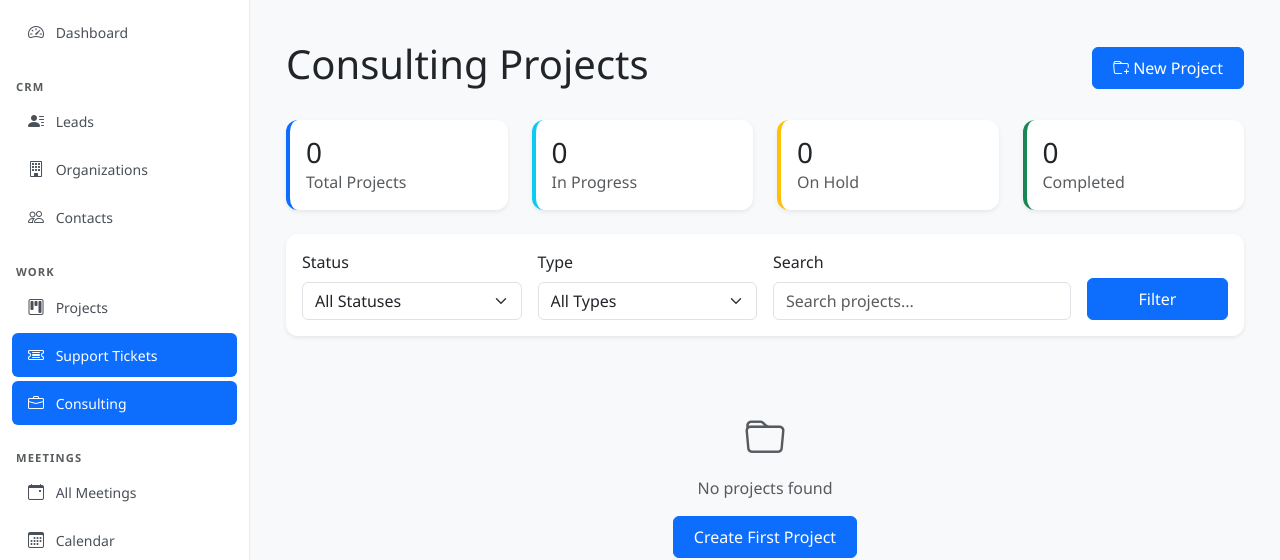
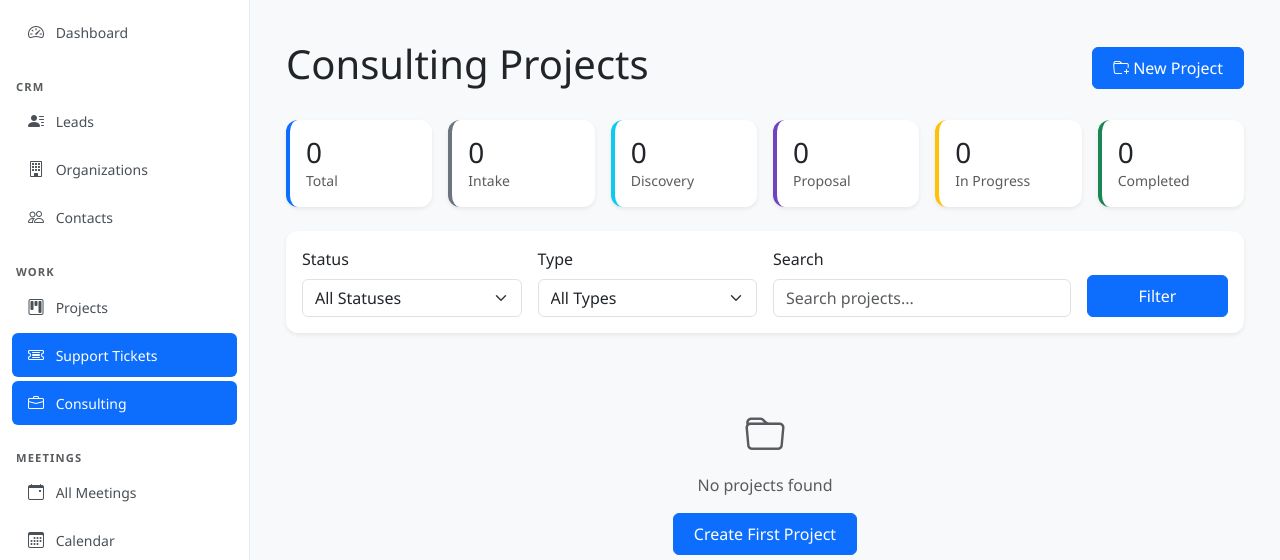
Before and after one commit to jeuanimo/mtg_portal, a Django app: page /tickets/projects/ in a window 1280 px wide. Shown: the part 64-624 px from the top of the page. Run offline with Django 5.2, Linux system fonts and the light colour scheme; the visitor is signed in with stand-in values (Sample User, id 1); data comes from the database, SQL or seed files in the repository; data that the repository does not hold is empty; parts of the project's set-up code (start-up, migrations or seed data) failed here and were passed over; some libraries are stand-ins or nearby versions.

Commit message:
fix: project list now tracks all statuses (intake/discovery/proposal); seed 7 services; consultation form multi-select services

```diff
--- a/apps/public/models.py
+++ b/apps/public/models.py
@@ -124,6 +124,9 @@ class ServiceRequest(TimeStampedModel):
         Service, on_delete=models.SET_NULL,
         null=True, blank=True, related_name='requests'
     )
+    services_requested = models.ManyToManyField(
+        Service, blank=True, related_name='consultation_requests'
+    )
     description = models.TextField(help_text='Describe your needs')
     budget_range = models.CharField(max_length=100, blank=True)
     timeline = models.CharField(max_length=100, blank=True)
--- a/apps/public/views.py
+++ b/apps/public/views.py
@@ -62,6 +62,7 @@ def industries(request):
 
 def consultation_request(request):
     """Request consultation form."""
+    available_services = Service.objects.filter(is_active=True).order_by('order', 'title')
     if request.method == 'POST':
         form = ConsultationRequestForm(request.POST)
         if form.is_valid():
@@ -70,7 +71,7 @@ def consultation_request(request):
             if not service_request.source:
                 service_request.source = 'public_consultation'
             service_request.save()
-
+            form.save_m2m()
             messages.success(
                 request,
                 'Thank you for your consultation request! '
@@ -80,10 +81,9 @@ def consultation_request(request):
     else:
         form = ConsultationRequestForm()
 
-    services = Service.objects.filter(is_active=True)
     return render(request, 'public/consultation_request.html', {
         'form': form,
-        'services': services,
+        'available_services': available_services,
     })
 
 
--- a/apps/tickets/templates/tickets/project_list.html
+++ b/apps/tickets/templates/tickets/project_list.html
@@ -12,36 +12,52 @@
     </div>
 
     <!-- Project Stats -->
-    <div class="row g-4 mb-4">
-        <div class="col-md-3">
+    <div class="row g-3 mb-4">
+        <div class="col-6 col-md-2">
             <div class="card border-0 shadow-sm h-100 border-start border-4 border-primary">
-                <div class="card-body">
+                <div class="card-body py-3">
                     <h3 class="mb-0">{{ stats.total }}</h3>
-                    <p class="text-muted mb-0">Total Projects</p>
+                    <p class="text-muted mb-0 small">Total</p>
                 </div>
             </div>
         </div>
-        <div class="col-md-3">
-            <div class="card border-0 shadow-sm h-100 border-start border-4 border-info">
-                <div class="card-body">
-                    <h3 class="mb-0">{{ stats.in_progress }}</h3>
-                    <p class="text-muted mb-0">In Progress</p>
+        <div class="col-6 col-md-2">
+            <div class="card border-0 shadow-sm h-100 border-start border-4 border-secondary">
+                <div class="card-body py-3">
+                    <h3 class="mb-0">{{ stats.intake }}</h3>
+                    <p class="text-muted mb-0 small">Intake</p>
                 </div>
             </div>
         </div>
-        <div class="col-md-3">
-            <div class="card border-0 shadow-sm h-100 border-start border-4 border-warning">
-                <div class="card-body">
-                    <h3 class="mb-0">{{ stats.on_hold }}</h3>
-                    <p class="text-muted mb-0">On Hold</p>
+        <div class="col-6 col-md-2">
+            <div class="card border-0 shadow-sm h-100 border-start border-4 border-info">
+                <div class="card-body py-3">
+                    <h3 class="mb-0">{{ stats.discovery }}</h3>
+                    <p class="text-muted mb-0 small">Discovery</p>
                 </div>
             </div>
         </div>
-        <div class="col-md-3">
+        <div class="col-6 col-md-2">
+            <div class="card border-0 shadow-sm h-100 border-start border-4 border-primary" style="border-color:#6f42c1!important">
+                <div class="card-body py-3">
+                    <h3 class="mb-0">{{ stats.proposal }}</h3>
+                    <p class="text-muted mb-0 small">Proposal</p>
+                </div>
+            </div>
+        </div>
+        <div class="col-6 col-md-2">
+            <div class="card border-0 shadow-sm h-100 border-start border-4 border-warning">
+                <div class="card-body py-3">
+                    <h3 class="mb-0">{{ stats.in_progress }}</h3>
+                    <p class="text-muted mb-0 small">In Progress</p>
+                </div>
+            </div>
+        </div>
+        <div class="col-6 col-md-2">
             <div class="card border-0 shadow-sm h-100 border-start border-4 border-success">
-                <div class="card-body">
+                <div class="card-body py-3">
                     <h3 class="mb-0">{{ stats.completed }}</h3>
-                    <p class="text-muted mb-0">Completed</p>
+                    <p class="text-muted mb-0 small">Completed</p>
                 </div>
             </div>
         </div>
--- a/apps/tickets/views.py
+++ b/apps/tickets/views.py
@@ -375,6 +375,9 @@ def project_list(request):
     all_projects = ConsultingProject.objects.all()
     stats = {
         'total': all_projects.count(),
+        'intake': all_projects.filter(status=ConsultingProject.Status.INTAKE).count(),
+        'discovery': all_projects.filter(status=ConsultingProject.Status.DISCOVERY).count(),
+        'proposal': all_projects.filter(status=ConsultingProject.Status.PROPOSAL).count(),
         'in_progress': all_projects.filter(status=ConsultingProject.Status.IN_PROGRESS).count(),
         'on_hold': all_projects.filter(status=ConsultingProject.Status.ON_HOLD).count(),
         'completed': all_projects.filter(status=ConsultingProject.Status.COMPLETED).count(),
```
Also changed, not shown: apps/public/forms.py (+58 -5 lines), apps/public/migrations/0003_add_services_requested_to_servicerequest.py (added).
